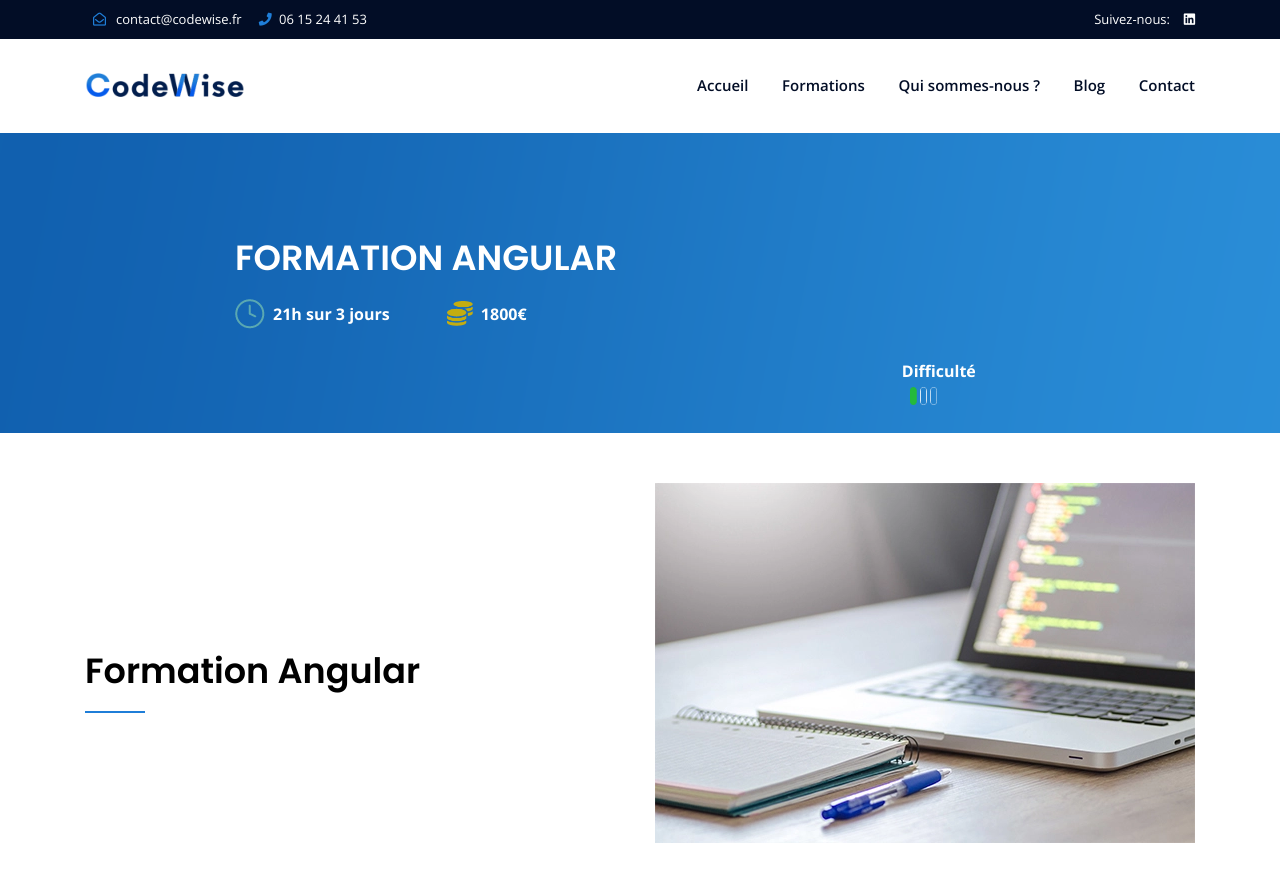
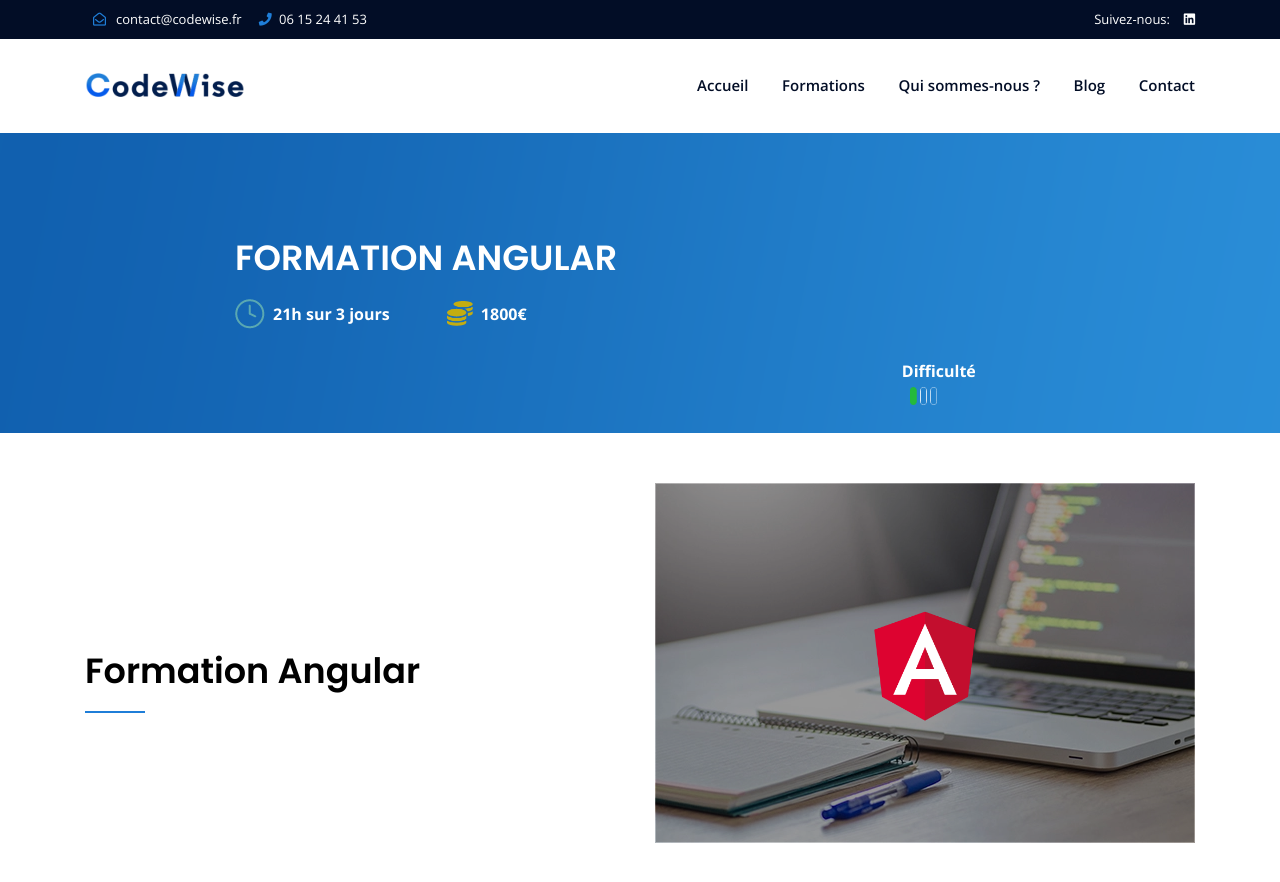
Before and after one commit to hubergerard/hubergerard.github.io, a Jekyll site: the page built from _services/angular.html, in a window 1280 px wide and 900 px high. Shown: the top 882 px of the window. Built offline with Jekyll 4.4.1, drawn with Linux system fonts in a browser that asks for light colours.

Commit message:
change image formation (#31)

```diff
--- a/_services/angular-avance.html
+++ b/_services/angular-avance.html
@@ -4,7 +4,7 @@ title: Formation Angular avancé
 short-description: Approfondissez les concepts avancés d'Angular et son écosystème
 description: Dans ce cours, vous apprendrez à approfondir des concepts avancés d&#39;Angular et son écosystème .
 intro-description: Dans ce cours, vous apprendrez à approfondir des concepts avancés d'Angular et son écosystème .
-image: /assets/img/services/photo-angular-avance.webp
+image: /assets/img/services/photo-angular-formation.webp
 icon: /assets/img/services/angular.webp
 file-path: /assets/pdf/formation-angular-avance.pdf
 educational-level: advanced
--- a/_services/angular.html
+++ b/_services/angular.html
@@ -4,7 +4,7 @@ title: Formation Angular
 short-description: Apprenez à créer des applications web dynamiques avec Angular
 description: Dans ce cours, vous apprendrez rapidement à créer les composantes de base d&#39;une application Angular.
 intro-description: Dans ce cours, vous apprendrez rapidement à créer les composantes de base d'une application Angular. Vous apprendrez également à faire communiquer votre application Angular avec un serveur afin de créer une application web complète.
-image: /assets/img/services/photo-angular.webp
+image: /assets/img/services/photo-angular-formation.webp
 icon: /assets/img/services/angular.webp
 file-path: /assets/pdf/formation-angular.pdf
 educational-level: beginner
```
Also changed, not shown: assets/img/services/photo-angular-formation.webp (added), assets/img/services/photo-angular.webp (deleted).
